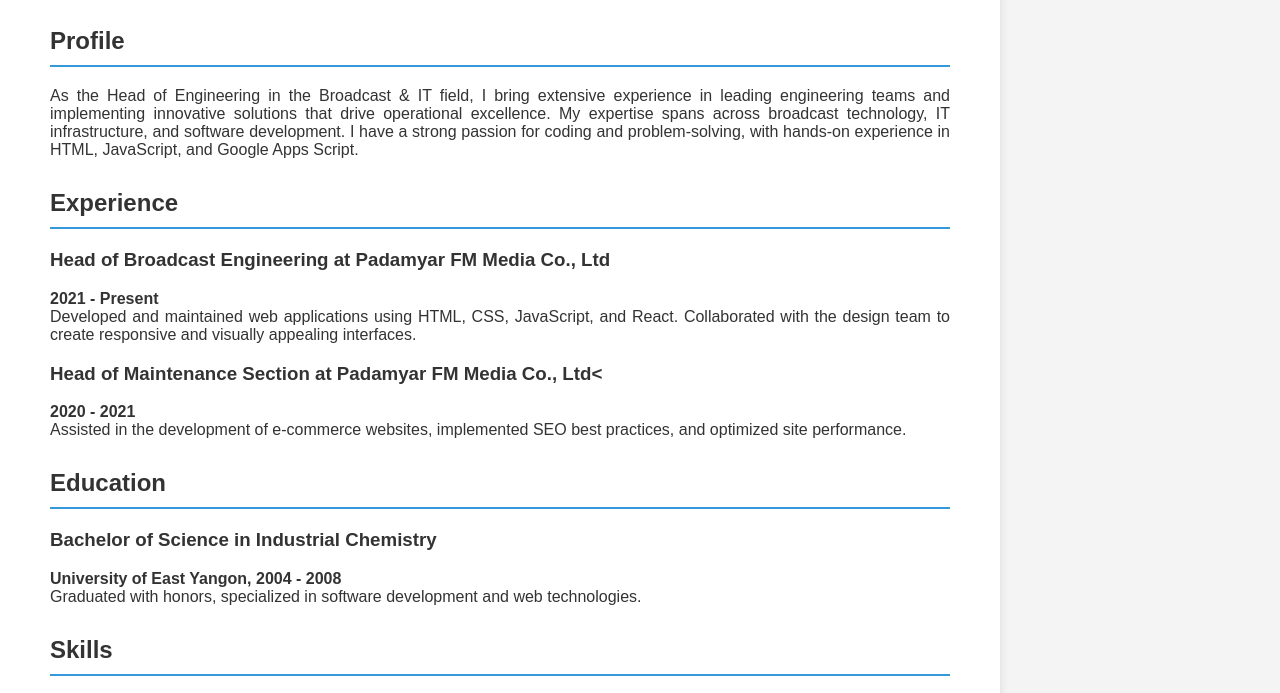
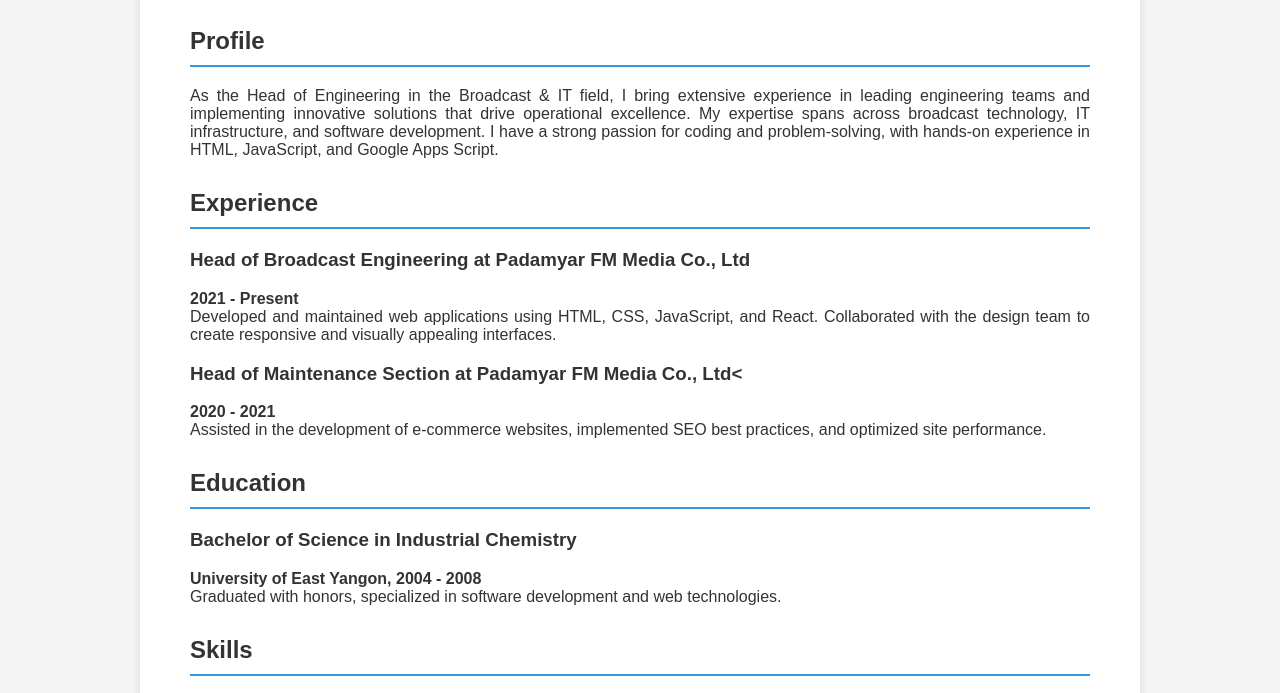
Before and after one commit to yehtutbo/yehtutbo.github.io, a plain HTML site: page index.html in a window 1280 px wide. Shown: the part 332-1025 px from the top of the page. Drawn offline with Linux system fonts and the light colour scheme.

Commit message:
Update index.html

```diff
--- a/index.html
+++ b/index.html
@@ -16,7 +16,7 @@
         .container {
             width: 80%;
             max-width: 900px;
-            margin-top: 50px auto;
+            margin: 0px auto;
             background-color: #fff;
             padding: 50px;
             box-shadow: 0 0 10px rgba(0, 0, 0, 0.1);
```
